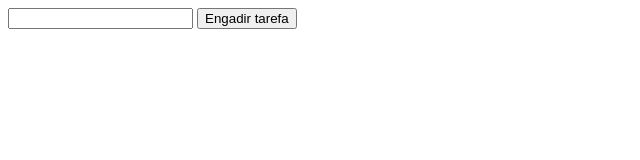
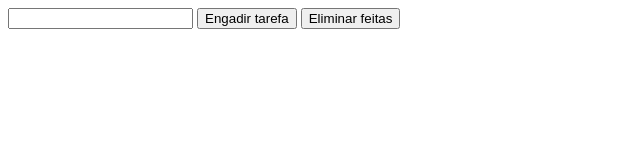
Before and after one commit to DATW-Ferrol-2021/todolist, a plain HTML site: page index.html in a window 1280 px wide. Shown: the whole page, without its empty margins (0-640 px from the left). Drawn offline with Linux system fonts and the light colour scheme.

Commit message:
Botón e acción de eliminar tarefas feitas

```diff
--- a/app.js
+++ b/app.js
@@ -57,5 +57,12 @@ function cargarDatos() {
     feitas = JSON.parse(localStorage.getItem("feitas")) || [];
 }
 
+function eliminarTarefasFeitas() {
+    tarefas = tarefas.filter((t, i) => !feitas[i]);
+    feitas = [];
+    mostrarTarefas();
+    gardarDatos();
+}
+
 cargarDatos();
 mostrarTarefas();
--- a/index.html
+++ b/index.html
@@ -10,6 +10,7 @@
     <form id="formulario" onsubmit="return engadirTarefa(event)">
         <input type="text" name="tarefa" id="tarefa">
         <button type="submit">Engadir tarefa</button>
+        <button type="button" onclick="eliminarTarefasFeitas(event)">Eliminar feitas</button>
     </form>
 
     <ul id="tarefas" type="none">
```
